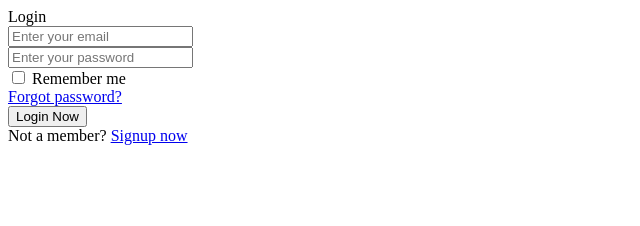
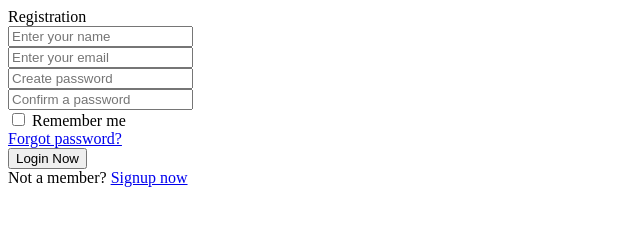
Before and after one commit to Thanakorn50/LAB-CSS-Git-LAB03-Sign-In-and-Sign-Up, a plain HTML site: page index.html in a window 1280 px wide. Shown: the whole page, without its empty margins (0-640 px from the left). Drawn offline with Linux system fonts and the light colour scheme.

Commit message:
Add files via upload

```diff
--- a/index.html
+++ b/index.html
@@ -12,17 +12,25 @@
 <div class="container">
     <div class="forms">
         <div class="form login">
-            <span class="title">Login</span>
+            <span class="title">Registration</span>
 
             <form action="#">
                 <div class="input-field">
-                    <input type="text" name="email" id="email" required placeholder="Enter your email">
+                    <input type="text" name="Enter your name" id="email" required placeholder="Enter your name">
                     <i class='bx bx-envelope'></i>
                 </div>
                 <div class="input-field">
-                    <input type="password" name="pwd" id="pwd" required placeholder="Enter your password" class="password">
+                    <input type="text" name="Enter your email" id="email" required placeholder="Enter your email">
+                    <i class='bx bx-envelope'></i>
+                </div>
+
+                <div class="input-field">
+                    <input type="password" name="Create password" id="pwd" required placeholder="Create password" class="password">
                     <i class='bx bx-lock'></i>
                 </div>
+                <div class="input-field">
+                    <input type="password" name="Confirm a password" id="pwd" required placeholder="Confirm a password" class="password">
+                    <i class='bx bx-lock'></i>
 
                 <div class="checkbox-text">
                     <div class="checkbox-content">
```
